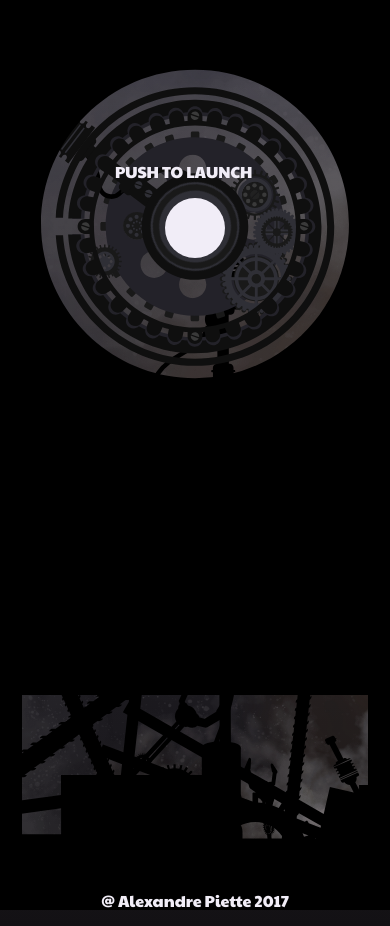
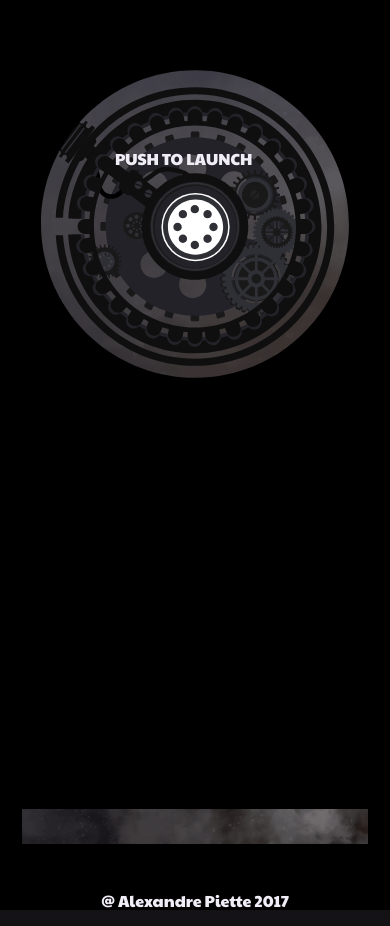
Before and after one commit to palexandrep/alexandre.piette, a PHP site: page / in a window 390 px wide. Run offline with PHP 8.4, Linux system fonts and the light colour scheme; some libraries are stand-ins or nearby versions.

Commit message:
cache fixe

```diff
--- a/css/button.scss
+++ b/css/button.scss
@@ -1,14 +1,18 @@
 .clock_animate{
-	width:  2.5rem;
-	height: 2.5rem;
-	margin: 1rem 0 0 02.6rem;
-	background-color: #F1EDF7;
-	border: none;
-	border-radius: 50px;
+	width:  4rem;
+	margin: 1rem 0 0 1.8rem;
 	position: relative;
 	top: -1rem;
 	left: 0.5rem;
 }
+
+.sti2:active{
+	transform: scale(0.7);
+	transform-origin: 50% 50%;
+	transform-box: fill-box;
+
+}
+
 .push_btn{
 	position: absolute;
 	top: 5rem;
--- a/css/cache.scss
+++ b/css/cache.scss
@@ -12,9 +12,6 @@
 	wrap: no-wrap;
 	justify-content: center;
 }
-.sous-container-global-cache{
-
-}
 
 .box-cache{
 	background-color: black;
@@ -22,7 +19,8 @@
 }
 
 .container-cache{
-	height: 50vh;
+	height: 29.7rem;
+	width: 14.3rem;
 }
 
 .box-cache_big{
@@ -31,17 +29,19 @@
 }
 
 .box-cache_small{
-	height: 28%;
+	height: 20rem;
 	width: 100%;
+	transform: translateY(-1rem);
 }
 
-.container-child-cache{
+/*.container-child-cache{
 	display: flex;
 	flex-direction: column;
 	justify-content: flex-start;
-}
+}*/
 #box-cache_small_top{
 	height: 13.1rem;
+	transform: translateY(1rem);
 }
 
 .sous-container-global-cache-left-active{
@@ -77,3 +77,8 @@
 .main-cache{
 	height: 100vh;
 }
+
+html {
+ overflow-y: hidden;
+ overflow-x: hidden;
+}
--- a/css/media.scss
+++ b/css/media.scss
@@ -7,14 +7,14 @@
 
 		.push_btn{
 			left: calc(50vw - 78px);
-			top: 23rem;
+			top: 22.3rem;
 		}
 
 		.clock_animate{
-			width: 60px;
-			height: 60px;
+			width: 85px;
+			height: 85px;
 			transform-origin: center;
-			//margin-left: 1.2rem;
+			margin-left: 1.7rem;
 		}
 
 		.info_robot{
@@ -33,6 +33,12 @@
 		section>ul{
 			margin: 0 !important;
 		}
+		main{
+		background-image: url("../images/background-4.png");
+		background-repeat: no-repeat;
+		background-position:  bottom left;
+		background-size: cover;
+	}
 }
 
 
@@ -104,9 +110,13 @@
 			height: 8rem;
 		}
 
+		.clock_animate{
+			margin-left: 1.9rem;
+		}
+
 		.push_btn{
 			left: calc(50vw - 80px);
-			top: 9.2rem;
+			top: 8.4rem;
 		}
 
 		h1{
@@ -143,10 +153,10 @@
 
 		@keyframes manche-d-active{
 			0%{
-				transform: translateX(40rem);
+				transform: translateX(35rem);
 			}
 			1%{
-				transform: translateX(69rem);
+				transform: translateX(35);
 			}
 			15%{
 				opacity: 1;
@@ -174,7 +184,7 @@
 
 		@keyframes manche-g-active{
 			0%{
-				transform: translateX(-50rem);
+				transform: translateX(-45rem);
 				opacity: 0;
 			}
 			15%{
@@ -200,10 +210,13 @@
 				opacity: 0;
 			}
 		}
+
+
 	}
 
 	.container-cache{
 		height: 22rem;
+		width: 10.8rem;
 	}
 
 	#box-cache_small_top{
@@ -211,7 +224,9 @@
 	}
 
 	.box-cache_small{
-		height: 35%;
+		height: 50vh;
 		width: 100%;
 	}
+
+
 }
--- a/css/style.css
+++ b/css/style.css
@@ -687,15 +687,20 @@
     transform: rotate(0deg); } }
 
 .clock_animate {
-  width: 2.5rem;
-  height: 2.5rem;
-  margin: 1rem 0 0 02.6rem;
-  background-color: #F1EDF7;
-  border: none;
-  border-radius: 50px;
+  width: 4rem;
+  margin: 1rem 0 0 1.8rem;
   position: relative;
   top: -1rem;
   left: 0.5rem; }
+
+.sti2:active {
+  -webkit-transform: scale(0.7);
+  -ms-transform: scale(0.7);
+  transform: scale(0.7);
+  -webkit-transform-origin: 50% 50%;
+  -ms-transform-origin: 50% 50%;
+  transform-origin: 50% 50%;
+  transform-box: fill-box; }
 
 .push_btn {
   position: absolute;
@@ -1077,33 +1082,30 @@
   background-color: black; }
 
 .container-cache {
-  height: 50vh; }
+  height: 29.7rem;
+  width: 14.3rem; }
 
 .box-cache_big {
   height: 100vh;
   width: 50vw; }
 
 .box-cache_small {
-  height: 28%;
-  width: 100%; }
-
-.container-child-cache {
-  display: -webkit-box;
-  display: -webkit-flex;
-  display: -ms-flexbox;
-  display: flex;
-  -webkit-box-orient: vertical;
-  -webkit-box-direction: normal;
-  -webkit-flex-direction: column;
-  -ms-flex-direction: column;
-  flex-direction: column;
-  -webkit-box-pack: start;
-  -webkit-justify-content: flex-start;
-  -ms-flex-pack: start;
-  justify-content: flex-start; }
-
+  height: 20rem;
+  width: 100%;
+  -webkit-transform: translateY(-1rem);
+  -ms-transform: translateY(-1rem);
+  transform: translateY(-1rem); }
+
+/*.container-child-cache{
+	display: flex;
+	flex-direction: column;
+	justify-content: flex-start;
+}*/
 #box-cache_small_top {
-  height: 13.1rem; }
+  height: 13.1rem;
+  -webkit-transform: translateY(1rem);
+  -ms-transform: translateY(1rem);
+  transform: translateY(1rem); }
 
 .sous-container-global-cache-left-active {
   -webkit-animation-name: cache-slide-left;
@@ -1163,6 +1165,10 @@
 
 .main-cache {
   height: 100vh; }
+
+html {
+  overflow-y: hidden;
+  overflow-x: hidden; }
 
 * {
   -webkit-box-sizing: border-box;
@@ -1230,6 +1236,7 @@ h1, h2, footer {
 
 header {
   width: 100vw;
+  height: 100vh;
   margin: auto; }
 
 button:focus {
@@ -1444,10 +1451,10 @@ button:focus {
   width: 0; }
 
 main {
-  background-image: url("../images/dechets2.svg"), url("../images/background-4.png"), url("../images/background-arriere.svg");
+  background-image: url("../images/dechets2.svg"), url("../images/background-4.png");
   background-repeat: no-repeat, no-repeat, no-repeat;
-  background-position: right bottom, bottom left, right bottom;
-  background-size: 55rem,cover, 100vw; }
+  background-position: right bottom, bottom left;
+  background-size: 55rem,cover; }
 
 .rouage_title {
   width: 4rem;
@@ -1666,13 +1673,14 @@ footer {
     display: none; }
   .push_btn {
     left: calc(50vw - 78px);
-    top: 23rem; }
+    top: 22.3rem; }
   .clock_animate {
-    width: 60px;
-    height: 60px;
+    width: 85px;
+    height: 85px;
     -webkit-transform-origin: center;
     -ms-transform-origin: center;
-    transform-origin: center; }
+    transform-origin: center;
+    margin-left: 1.7rem; }
   .info_robot {
     display: none !important; }
   .presentation section > ul, .avertissement {
@@ -1681,7 +1689,12 @@ footer {
   section {
     margin: 0; }
   section > ul {
-    margin: 0 !important; } }
+    margin: 0 !important; }
+  main {
+    background-image: url("../images/background-4.png");
+    background-repeat: no-repeat;
+    background-position: bottom left;
+    background-size: cover; } }
 
 @media screen and (max-width: 600px) {
   .container_nav, .container-mechanisme-titre, .machine_container {
@@ -1724,9 +1737,11 @@ footer {
     top: -12.9rem;
     width: 8rem;
     height: 8rem; }
+  .clock_animate {
+    margin-left: 1.9rem; }
   .push_btn {
     left: calc(50vw - 80px);
-    top: 9.2rem; }
+    top: 8.4rem; }
   h1 {
     font-size: 1.3rem; }
   h2 {
@@ -1761,11 +1776,11 @@ footer {
       opacity: 1; } }
   @-webkit-keyframes manche-d-active {
     0% {
-      -webkit-transform: translateX(40rem);
-      transform: translateX(40rem); }
+      -webkit-transform: translateX(35rem);
+      transform: translateX(35rem); }
     1% {
-      -webkit-transform: translateX(69rem);
-      transform: translateX(69rem); }
+      -webkit-transform: translateX(35);
+      transform: translateX(35); }
     15% {
       opacity: 1; }
     40% {
@@ -1786,11 +1801,11 @@ footer {
       opacity: 0; } }
   @keyframes manche-d-active {
     0% {
-      -webkit-transform: translateX(40rem);
-      transform: translateX(40rem); }
+      -webkit-transform: translateX(35rem);
+      transform: translateX(35rem); }
     1% {
-      -webkit-transform: translateX(69rem);
-      transform: translateX(69rem); }
+      -webkit-transform: translateX(35);
+      transform: translateX(35); }
     15% {
       opacity: 1; }
     40% {
@@ -1811,8 +1826,8 @@ footer {
       opacity: 0; } }
   @-webkit-keyframes manche-g-active {
     0% {
-      -webkit-transform: translateX(-50rem);
-      transform: translateX(-50rem);
+      -webkit-transform: translateX(-45rem);
+      transform: translateX(-45rem);
       opacity: 0; }
     15% {
       opacity: 1; }
@@ -1834,8 +1849,8 @@ footer {
       opacity: 0; } }
   @keyframes manche-g-active {
     0% {
-      -webkit-transform: translateX(-50rem);
-      transform: translateX(-50rem);
+      -webkit-transform: translateX(-45rem);
+      transform: translateX(-45rem);
       opacity: 0; }
     15% {
       opacity: 1; }
@@ -1856,9 +1871,10 @@ footer {
       transform: translateX(-85rem);
       opacity: 0; } }
   .container-cache {
-    height: 22rem; }
+    height: 22rem;
+    width: 10.8rem; }
   #box-cache_small_top {
     height: 3rem; }
   .box-cache_small {
-    height: 35%;
+    height: 50vh;
     width: 100%; } }
--- a/css/style.scss
+++ b/css/style.scss
@@ -70,6 +70,7 @@ h1, h2, footer{
 
 header{
 	width: 100vw;
+	height: 100vh;
 	margin: auto;
 }
 
@@ -266,10 +267,10 @@ button:focus {
 }
 
 main{
-	background-image: url("../images/dechets2.svg"), url("../images/background-4.png"), url("../images/background-arriere.svg");
+	background-image: url("../images/dechets2.svg"), url("../images/background-4.png");
 	background-repeat: no-repeat, no-repeat, no-repeat;
-	background-position:  right bottom, bottom left, right bottom;
-	background-size: 55rem,cover, 100vw;
+	background-position:  right bottom, bottom left;
+	background-size: 55rem,cover;
 }
 
 .rouage_title{
--- a/index.html
+++ b/index.html
@@ -20,7 +20,7 @@
 				<div class="box-cache box-cache_big"></div>
 				<div class="container-child-cache">
 
-					<div class="box-cache box-cache_small" id="box-cache_small_top"></div>
+					<div class="box-cache" id="box-cache_small_top"></div>
 					<img src="images/cache-g.svg" class="container-cache">
 					<div class="box-cache box-cache_small" ></div>
 
@@ -30,7 +30,7 @@
 			<div class="sous-container-global-cache sous-container-global-cache-right">
 				<div class="container-child-cache">
 
-					<div class="box-cache box-cache_small" id="box-cache_small_top"></div>
+					<div class="box-cache" id="box-cache_small_top"></div>
 					<img src="images/cache-d.svg" class="container-cache">
 					<div class="box-cache box-cache_small"></div>
 
@@ -41,6 +41,8 @@
 		</div>
 
 <main class="main-cache">
+
+	<div class="main-container">
 
     <header>
         <div class="machine_container">
@@ -56,7 +58,7 @@
 
             </div>
         </div>
-        <nav class="hidden">
+        <nav >
         <div class="info_robot">
             <p>Welcome</p>
         </div>
@@ -66,19 +68,19 @@
                 <div class="nav_phone">
 
 
-                    <section>
+                    <section class="hidden">
 							<a href="#comp"><h3 class="over_item_info skills_nav" data-info="Do you want me to scroll you to the skills section?">SKILLS</h3><img src="images/skills.svg" alt="Skills icon" class=" svg_nav"></a>
 						</section>
 
-						<section>
+						<section class="hidden">
 							<a href="#links"><h3 class="over_item_info links_nav" data-info="Do you want me to scroll you to the links section?">LINKS</h3><img src="images/links.svg" alt="liens icon" class="svg_nav"></a>
 						</section>
 
-						<section>
+						<section class="hidden">
 							<a href="#diplomes"><h3 class="over_item_info diploma_nav" data-info="Do you want me to scroll you to the diplome section?">DIPLOMA</h3><img src="images/diplome.svg" alt="Diplôme icon" class="svg_nav"></a>
 						</section>
 
-						<section>
+						<section class="hidden">
 							<a href="#exp"><h3 class="over_item_info exp_nav" data-info="Do you want me to scroll you to the experiences section?">EXPERIENCES</h3><img src="images/xp.svg" alt="Experiences icon" class="svg_nav svg_nav-xp"></a>
 						</section>
 
@@ -89,7 +91,37 @@
 
         <div class="push_btn">
             <p>PUSH TO LAUNCH</p>
-            <button class="clock_animate"></button>
+
+			<svg class="clock_animate" version="1.1" id="btn-open-gates" xmlns="http://www.w3.org/2000/svg" xmlns:xlink="http://www.w3.org/1999/xlink" x="0px"
+				 y="0px" viewBox="498 218.2 308.9 309.9" style="enable-background:new 498 218.2 308.9 309.9;" xml:space="preserve">
+			<style type="text/css">
+				.st0{display:none;fill:none;}
+				.st1{fill:#0F0F0F;}
+				.sti2{fill:#FFFFFF;}
+				.st3{fill:#191919;}
+			</style>
+			<path class="st0" d="M550.6,208.9c15.5,10,33.6,15.9,52,17c18.6,1.1,37.2-2.6,55.9-2.4c18.7,0.2,38.7,5.2,50.4,19.7"/>
+			<g id="btn-open">
+				<g id="open-btn">
+					<path class="st1" d="M801.9,371.6c0,82.4-66.8,149.3-149.3,149.3c-36.4,0-69.7-13-95.6-34.6c-32.8-27.4-53.7-68.6-53.7-114.7
+						c0-82.4,66.8-149.3,149.3-149.3S801.9,289.1,801.9,371.6z"/>
+					<circle class="sti2" cx="652.6" cy="371.6" r="124.4"/>
+					<circle class="st3" cx="652.6" cy="371.6" r="118.9"/>
+				</g>
+				<path class="sti2" d="M652.6,270.9c-55.6,0-100.7,45.1-100.7,100.7c0,55.6,45.1,100.7,100.7,100.7s100.7-45.1,100.7-100.7
+					C753.3,316,708.2,270.9,652.6,270.9z M696.5,309.2c8.5,0,15.3,6.9,15.3,15.3c0,8.4-6.9,15.3-15.3,15.3c-8.5,0-15.3-6.9-15.3-15.3
+					C681.2,316.1,688,309.2,696.5,309.2z M650,290.9c8.5,0,15.3,6.9,15.3,15.3c0,8.4-6.8,15.3-15.3,15.3s-15.3-6.9-15.3-15.3
+					C634.7,297.7,641.6,290.9,650,290.9z M606.5,309.2c8.5,0,15.3,6.9,15.3,15.3c0,8.4-6.9,15.3-15.3,15.3c-8.5,0-15.3-6.9-15.3-15.3
+					C591.2,316.1,598,309.2,606.5,309.2z M571.8,371.1c0-8.5,6.9-15.3,15.3-15.3c8.5,0,15.3,6.9,15.3,15.3c0,8.5-6.9,15.3-15.3,15.3
+					C578.7,386.5,571.8,379.6,571.8,371.1z M606.5,429.6c-8.5,0-15.3-6.9-15.3-15.3c0-8.5,6.9-15.3,15.3-15.3c8.5,0,15.3,6.9,15.3,15.3
+					C621.8,422.7,615,429.6,606.5,429.6z M650,452.4c-8.5,0-15.3-6.9-15.3-15.3c0-8.5,6.9-15.3,15.3-15.3c8.5,0,15.3,6.9,15.3,15.3
+					S658.5,452.4,650,452.4z M696.5,429.6c-8.5,0-15.3-6.9-15.3-15.3c0-8.5,6.9-15.3,15.3-15.3c8.5,0,15.3,6.9,15.3,15.3
+					C711.8,422.7,705,429.6,696.5,429.6z M718.1,386.5c-8.5,0-15.3-6.9-15.3-15.3c0-8.5,6.9-15.3,15.3-15.3c8.5,0,15.3,6.9,15.3,15.3
+					C733.4,379.6,726.5,386.5,718.1,386.5z"/>
+			</g>
+			</svg>
+
+
         </div>
 
         <div id="chain"></div>
@@ -798,6 +830,7 @@
         </section>
 
     </div>
+    </div>
 
 </main>
 
```
Also changed, not shown: js/javascript.js (+7 -1 lines), images/background-arriere.svg (deleted).
